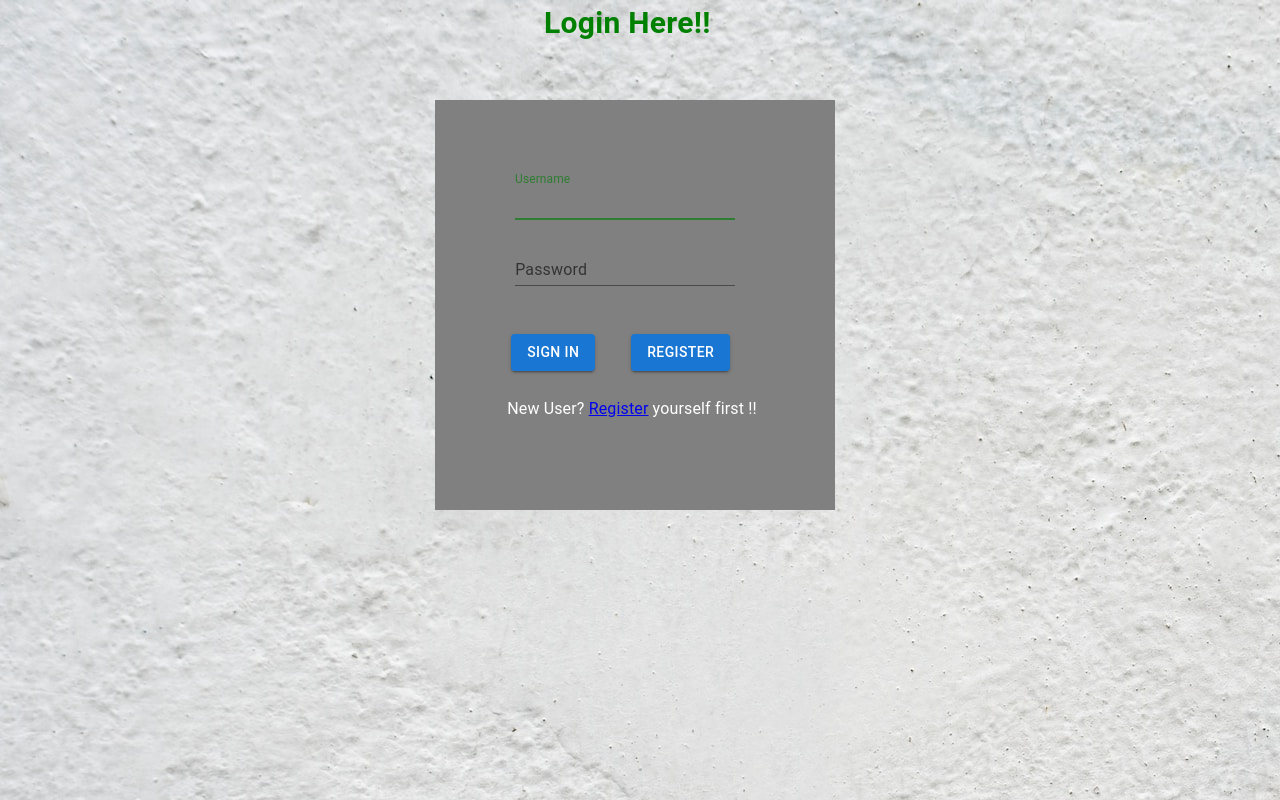
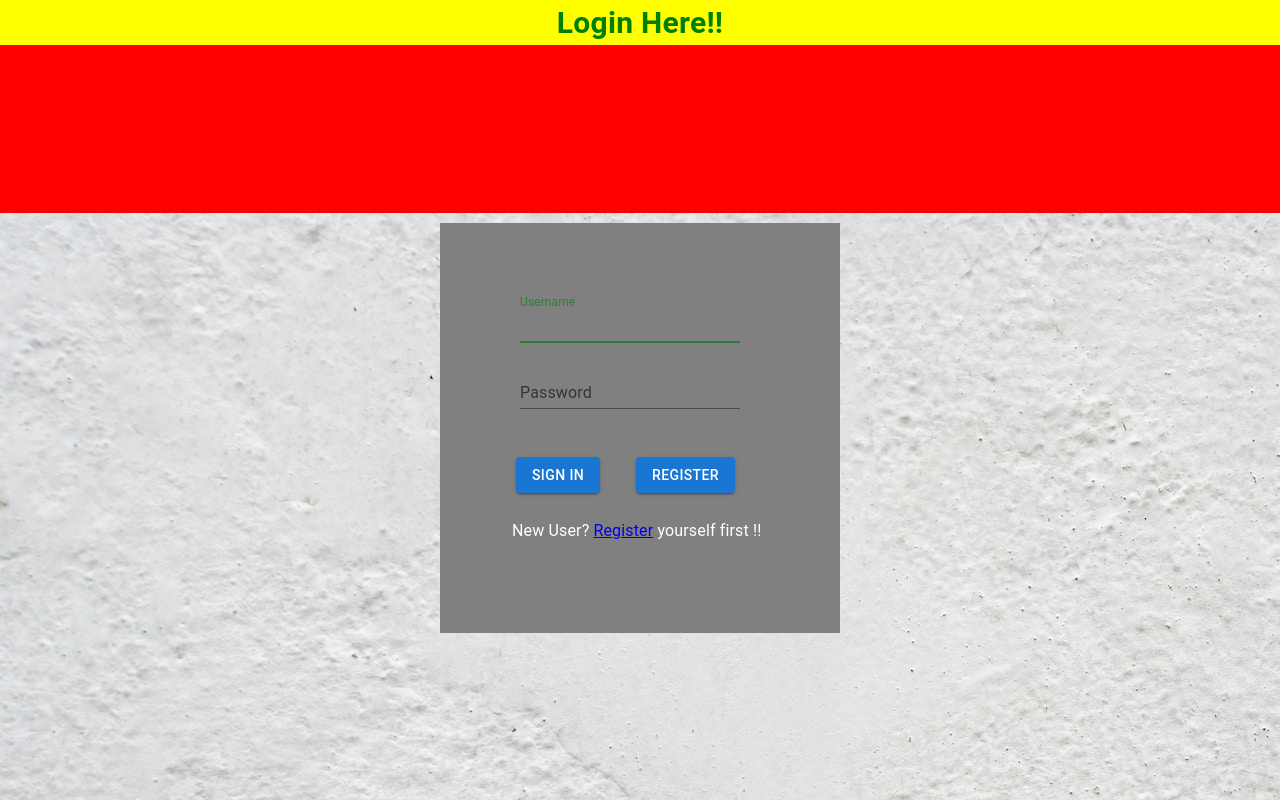
Before and after one commit to ankursharma12345/First_App, a React (Create React App) app: page / in a window 1280 px wide. Built offline with nearby package versions, Linux system fonts and the light colour scheme; the HTML template or start-up script is replaced by a standard one.

Commit message:
updated some files

```diff
--- a/src/Pages/Pagenotfound.js
+++ b/src/Pages/Pagenotfound.js
@@ -1,14 +1,25 @@
-import React, { Fragment } from 'react'
-import Layout from '../components/Layout/Layout'
+import React, { Fragment } from "react";
+import Layout from "../components/Layout/Layout";
+import { Grid, Typography } from "@mui/material";
 
 const Pagenotfound = () => {
   return (
     <Fragment>
       <Layout>
-        <h2>Page Not Found!!</h2>
+        <Grid container>
+          <Grid item xs={12} sm={12} md={12} sx={{ mt: { xs: 6 } }}>
+            <Typography
+              variant="h4"
+              sx={{ fontWeight: "bold" }}
+              textAlign="center"
+            >
+              Page Not Found!!
+            </Typography>
+          </Grid>
+        </Grid>
       </Layout>
     </Fragment>
-  )
-}
+  );
+};
 
-export default Pagenotfound
+export default Pagenotfound;
--- a/src/components/Layout/Layout.js
+++ b/src/components/Layout/Layout.js
@@ -1,13 +1,26 @@
 import React, { Fragment } from "react";
 import Header from "./Header";
 import Footer from "./Footer";
+import { Grid } from "@mui/material";
 
 const Layout = ({ children }) => {
   return (
     <Fragment>
-      <Header />
-      <h2>{children}</h2>
-      <Footer/>
+      <Grid container>
+        <Grid item xs={12} sm={12}>
+          <Header />
+        </Grid>
+      </Grid>
+      <Grid container>
+        <Grid item xs={12} sm={12}>
+          {children}
+        </Grid>
+      </Grid>
+      <Grid container>
+        <Grid item xs={12} sm={12}>
+          <Footer />
+        </Grid>
+      </Grid>
     </Fragment>
   );
 };
--- a/src/components/Login.js
+++ b/src/components/Login.js
@@ -1,4 +1,4 @@
-import { Alert, Box, Button, Typography } from "@mui/material";
+import { Alert, Box, Button, Grid, Typography } from "@mui/material";
 import React, { Fragment, useState } from "react";
 // import { ThemeProvider, createTheme } from "@mui/material/styles";
 // import CssBaseline from "@mui/material/CssBaseline";
@@ -69,21 +69,35 @@ const Login = () => {
   return (
     <Fragment>
       {/* <ThemeProvider theme={darkTheme}> */}
-      <Box
+      <Grid
+        container
+        xs={12}
+        sm={12}
+        md={12}
+        height="100vh"
+        width="100vw"
         sx={{
           backgroundImage: `url(${Image})`,
-          height: "100vh",
-          backgroundPositionY: "fixed",
+          // height: "100vh",
+          // width: "auto",
+          // backgroundPositionY: "fixed",
         }}
       >
-        {" "}
         {/* For fixing the scroll we use backgroundPositionY: 'fixed' */}
         {/* <CssBaseline /> */}
+        <Grid item xs={12} md={12} sm={12} bgcolor="red">
           <Typography
-          sx={{ color: "green", fontSize: 30, ml: "42.5%", fontWeight: "bold" }}
+            sx={{
+              color: "green",
+              fontSize: 30,
+              fontWeight: "bold",
+              textAlign: "center",
+              bgcolor: "yellow",
+            }}
           >
             Login Here!!
           </Typography>
+        </Grid>
         {/* <Box sx={{ backgroundColor: "goldenrod", height: "5rem" }}>
           <Typography
             sx={{
@@ -96,14 +110,17 @@ const Login = () => {
             Login First!
           </Typography>
         </Box> */}
+        {/* <Grid container sm={12} md={12} xs={}> */}
+        <Grid item xs={12} sm={12} md={12}>
           <Box
             sx={{
-            width: 400,
-            height: 410,
+              width: { md: 400, xs: 330 },
+              height: { md: 410, xs: 340 },
               backgroundColor: "grey",
               justifyContent: "center",
-            marginLeft: "34%",
-            mt: "55px",
+              marginLeft: "auto",
+              marginRight: "auto",
+              mt: "10px",
               // mb: "40px",
             }}
           >
@@ -169,8 +186,10 @@ const Login = () => {
               New User? <Link to={"/register"}>Register</Link> yourself first !!
             </Typography>
           </Box>
+        </Grid>
         {/* </ThemeProvider> */}
-      </Box>
+      </Grid>
+      {/* </Grid> */}
     </Fragment>
   );
 };
```
Lines whose indentation alone changed are shown as unchanged.
